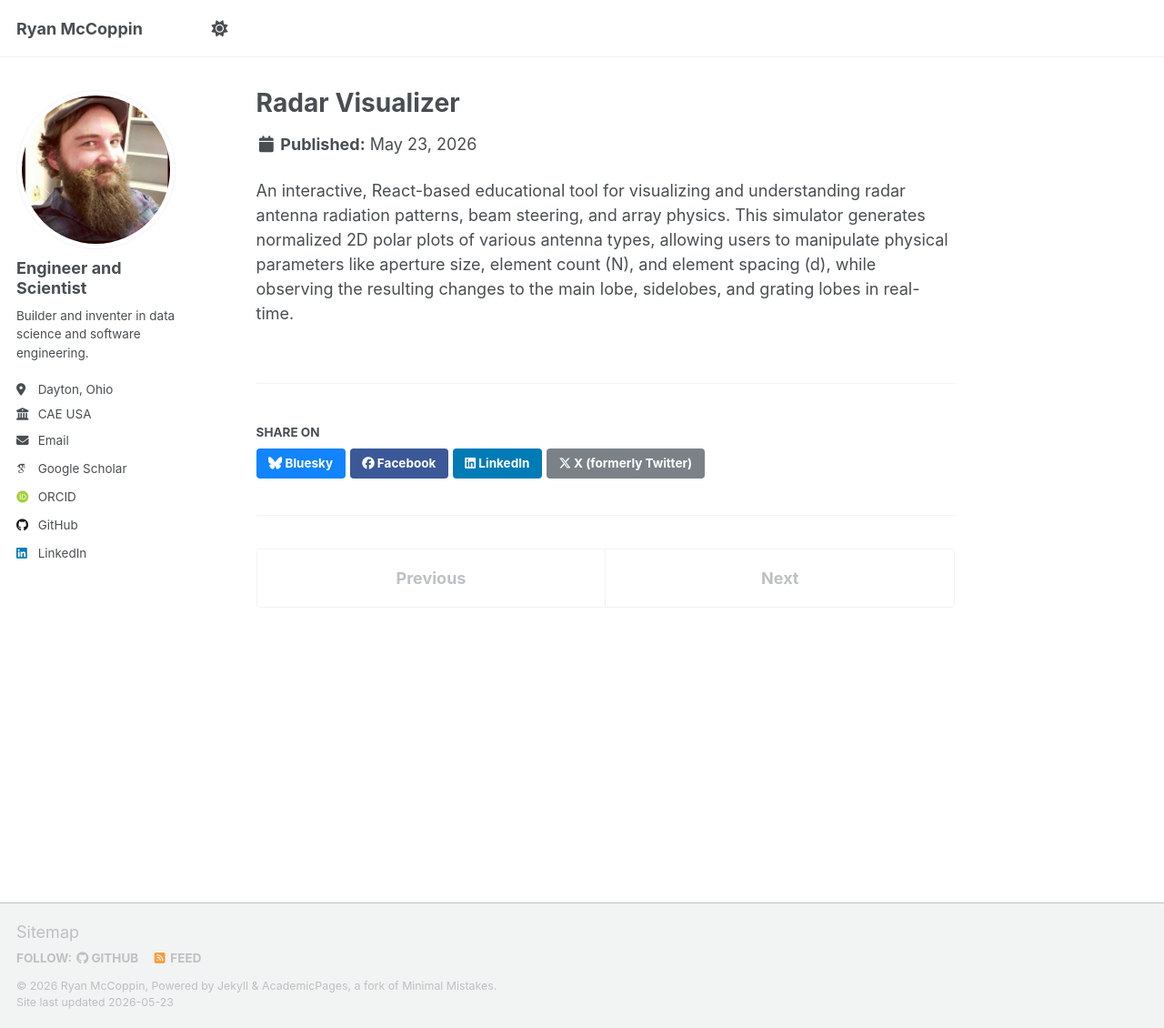
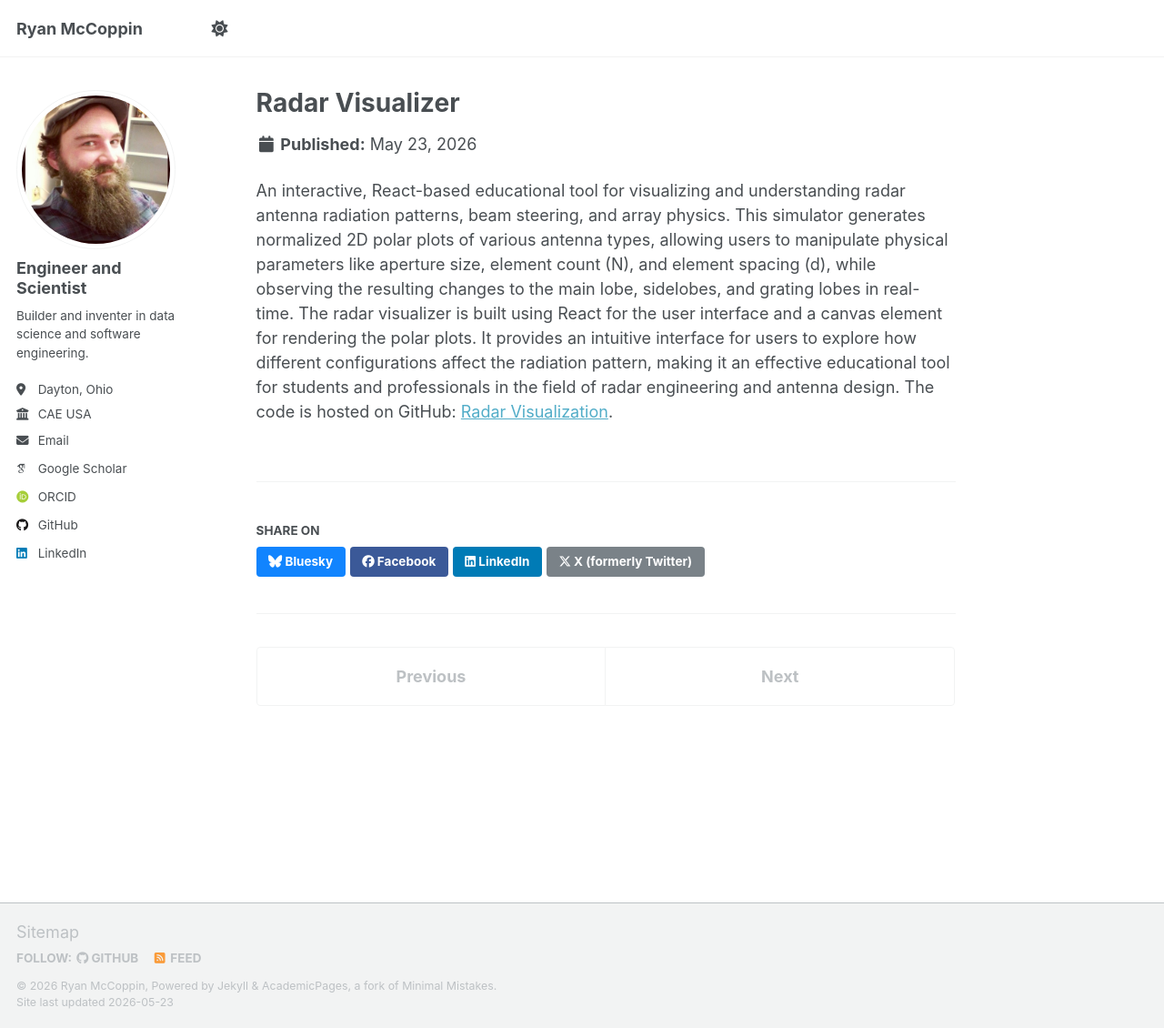
Before and after one commit to rrmhearts/rrmhearts.github.io, a Jekyll site: the page built from _portfolio/radar.html, in a window 1280 px wide and 1130 px high. Shown: the whole window at 91% size. Built offline with Jekyll 4.4.1, drawn with Linux system fonts in a browser that asks for light colours; some web fonts are replaced; a script that is not in the unit is left out.

Commit message:
radar needed the link

```diff
--- a/_portfolio/radar.html
+++ b/_portfolio/radar.html
@@ -4,6 +4,17 @@ excerpt: "An interactive, React-based educational tool for visualizing radar ant
 collection: portfolio
 ---
 
-An interactive, React-based educational tool for visualizing and understanding radar antenna radiation patterns, beam steering, and array physics.
+An interactive, React-based educational tool for visualizing and understanding radar antenna
+radiation patterns, beam steering, and array physics.
 
-This simulator generates normalized 2D polar plots of various antenna types, allowing users to manipulate physical parameters like aperture size, element count (N), and element spacing (d), while observing the resulting changes to the main lobe, sidelobes, and grating lobes in real-time.
+This simulator generates normalized 2D polar plots of various antenna types,
+allowing users to manipulate physical parameters like aperture size, element count (N),
+and element spacing (d), while observing the resulting changes to the main lobe, sidelobes,
+and grating lobes in real-time.
+
+The radar visualizer is built using React for the user interface and a canvas element for
+rendering the polar plots. It provides an intuitive interface for users to explore how
+different configurations affect the radiation pattern, making it an effective educational
+tool for students and professionals in the field of radar engineering and antenna design.
+
+The code is hosted on GitHub: <a href="https://github.com/rrmhearts/radar-visualization" target="_blank">Radar Visualization</a>.
```
